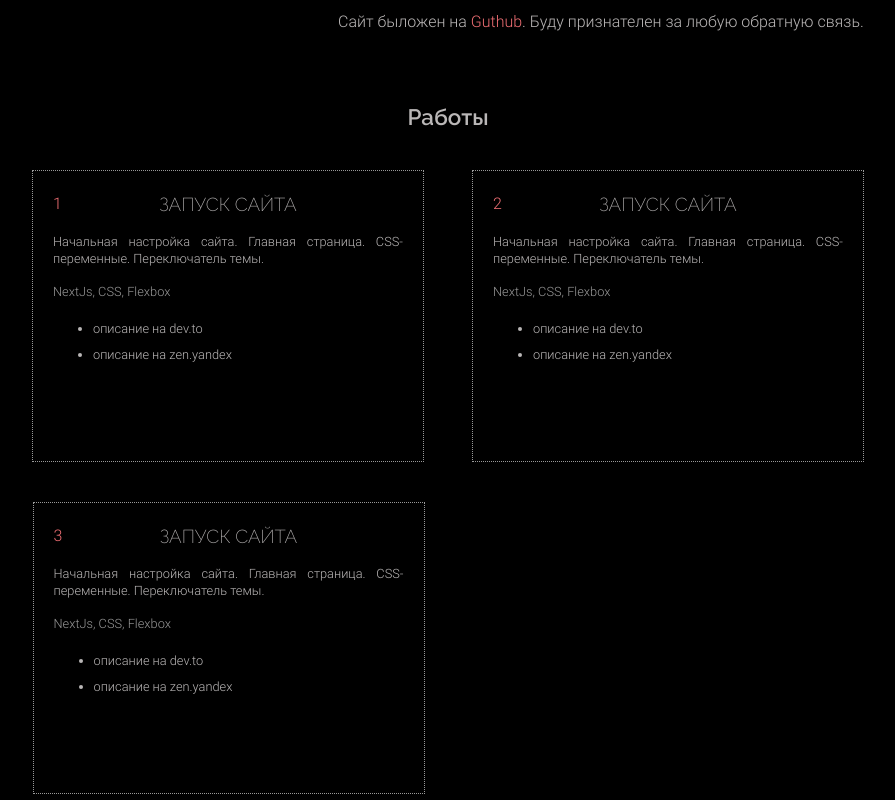
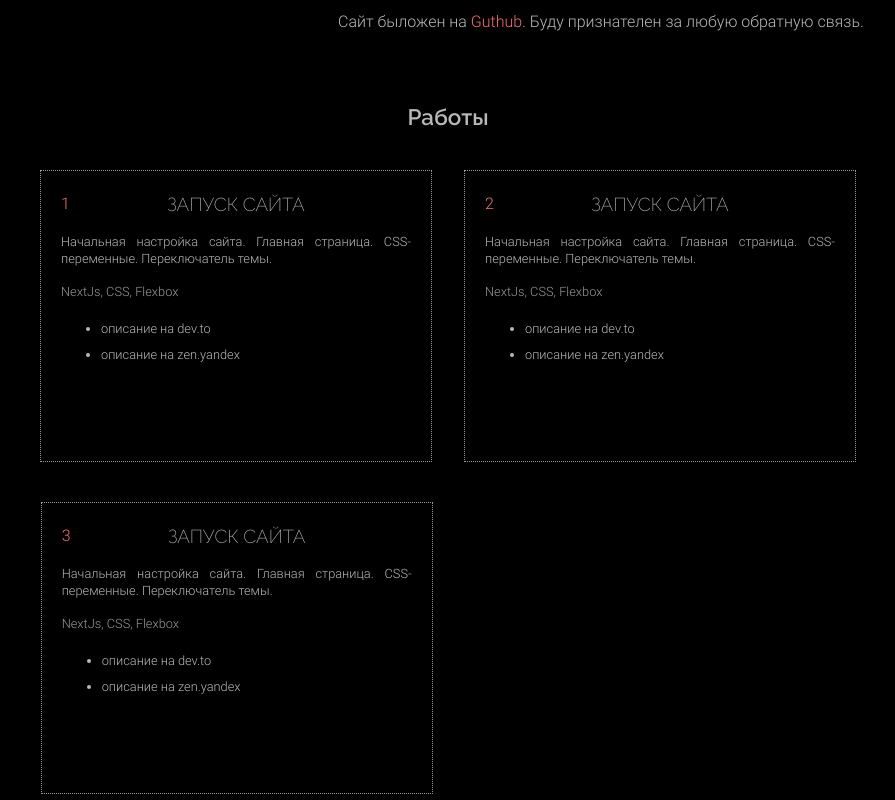
Before and after one commit to petrtcoi/petrtcoi_portfolio, a Next.js app: page / in a window 1280 px wide. Shown: the part 680-1480 px from the top of the page, without its empty margins (192-1087 px from the left). Built offline with nearby package versions, Linux system fonts and the light colour scheme.

Commit message:
add priority for image with cat

```diff
--- a/components/PageMain/PortfoliImage.tsx
+++ b/components/PageMain/PortfoliImage.tsx
@@ -8,6 +8,8 @@ const PortfolioImage: React.FC<PortfolioImageProps> = (_props) => {
     return (
         <Image
             src={ "/images/portfolio-image.jpg" }
+            priority
+
             width={200}
             height={200}
             sizes="300px"
--- a/components/PageMain/css/styles.module.css
+++ b/components/PageMain/css/styles.module.css
@@ -37,8 +37,7 @@
   margin-top: 0px;
   display: flex;
   flex-flow: row wrap;
-  justify-content: space-around;
-  /* align-items: center; */
+  justify-content: space-evenly;
 }
 .work {
   display: block;
```
